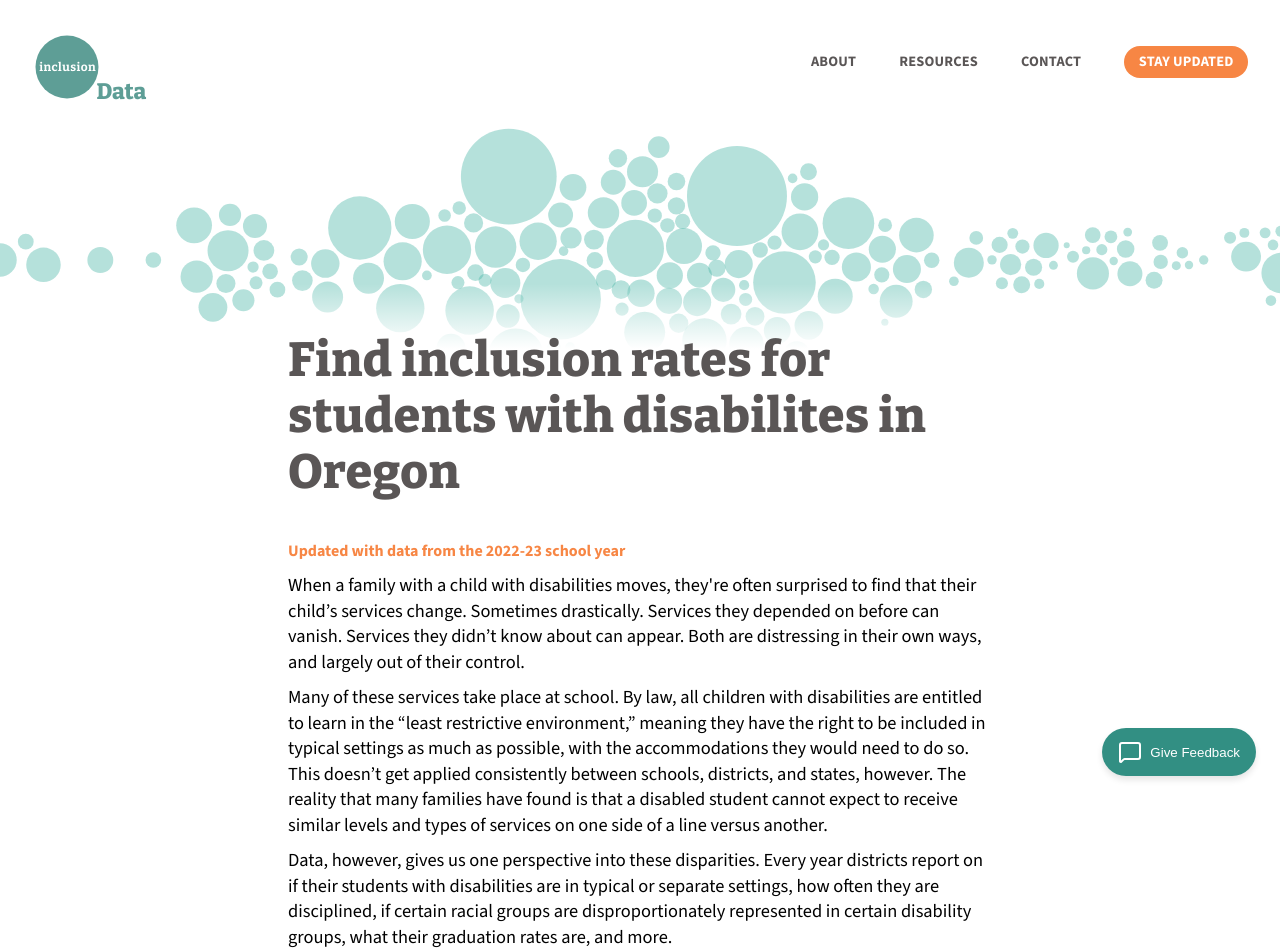
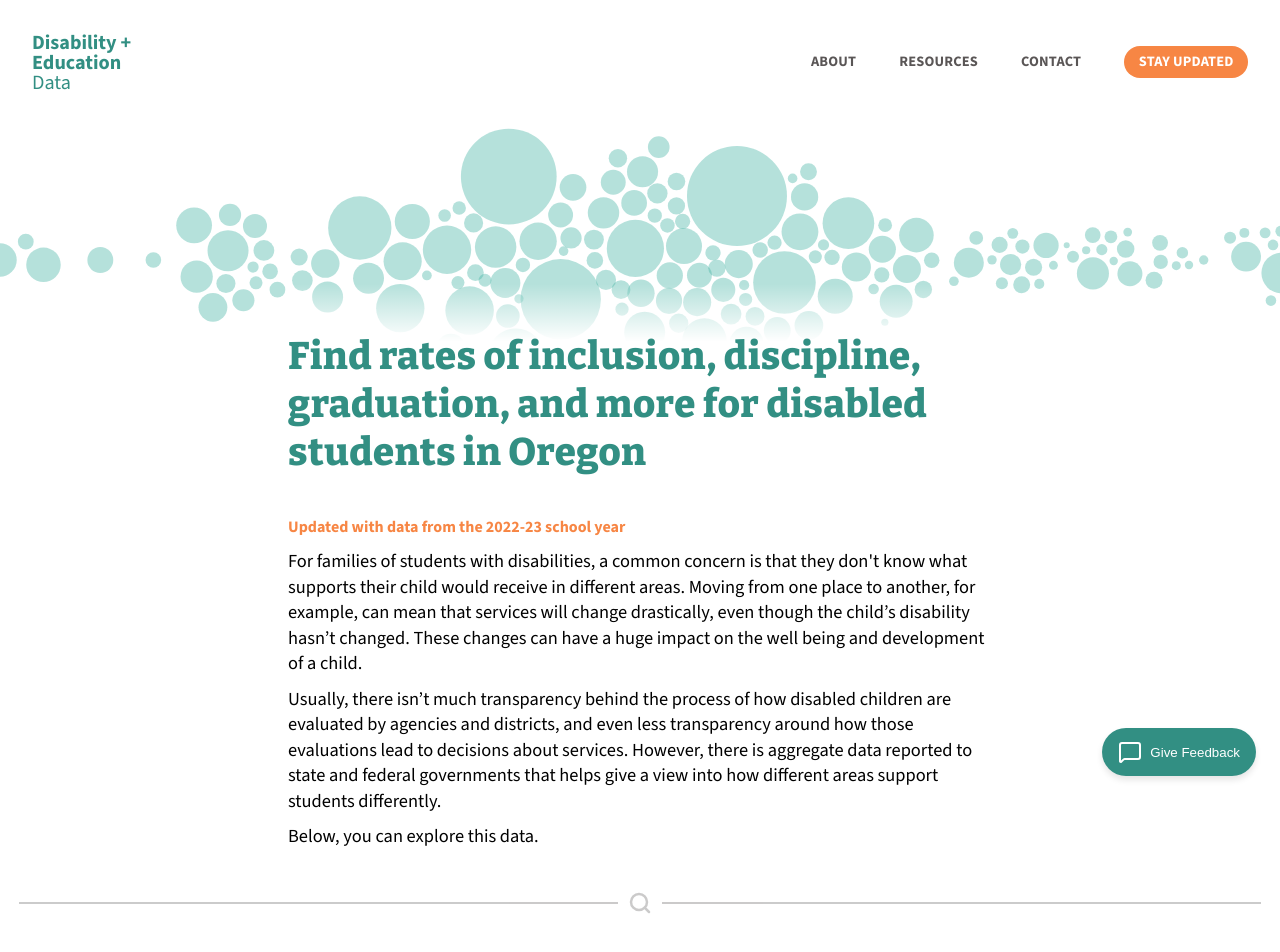
Before and after one commit to bronna/iepdata, a SvelteKit app: page / in a window 1280 px wide. Shown: the top 952 px of the page. Built offline with nearby package versions, Linux system fonts and the light colour scheme.

Commit message:
text, data checks

```diff
--- a/src/lib/components/Footer.svelte
+++ b/src/lib/components/Footer.svelte
@@ -16,10 +16,10 @@
     </div>
     <div class="footer-column">
       <span class="label">
-        created by <a href="https://bronna.github.io/" target="_blank">Brianna Wilson</a>
+        created by Brianna Wilson
       </span>
-      <span class="label" id="email">
-        inclusiondata@protonmail.com
+      <span class="label" id="copyright">
+        &copy; 2025
       </span>
     </div>
   </div>
--- a/src/lib/components/Logo.svelte
+++ b/src/lib/components/Logo.svelte
@@ -5,7 +5,7 @@
 
 <div class="logo">
     <a href="/">
-        <svg width="166" height="100" xmlns="http://www.w3.org/2000/svg" viewBox="0 0 166 100">
+        <!-- <svg width="166" height="100" xmlns="http://www.w3.org/2000/svg" viewBox="0 0 166 100">
             <circle cx="50" cy="50" r="45" fill={color} />
             <text
                 x="51"
@@ -30,7 +30,8 @@
                 alignment-baseline="alphabetic">
                     Data
             </text>
-        </svg>
+        </svg> -->
+        Disability +<br>Education<br><span class="subtitle">Data</span>
     </a>
 </div>
 
@@ -42,11 +43,16 @@
     .logo a {
         text-decoration: none;
         font-weight: 800;
-        font-size: 1.5rem;
-        line-height: 1.2rem;
+        font-size: 1.8rem;
+        line-height: 1.8rem;
         display: inline-block;
         transform: scale(0.7);
         transform-origin: top left;
+        color: var(--colorInclusiveDark);
+    }
+
+    .logo a .subtitle {
+        font-weight: 300;
     }
 
     svg {
--- a/src/routes/+page.svelte
+++ b/src/routes/+page.svelte
@@ -40,7 +40,7 @@
     </div>
 
     <h1 class="headline text-width">
-        Find inclusion rates for students with disabilites in Oregon
+        Find rates of inclusion, discipline, graduation, and more for disabled students in Oregon
     </h1>
 
     <h3 class="byline text-width">
@@ -50,16 +50,13 @@
     <StateMap />
 
     <p class="text-width">
-        When a family with a child with disabilities moves, they're often surprised to find that their child’s services change. Sometimes drastically. Services they depended on before can vanish. Services they didn’t know about can appear. Both are distressing in their own ways, and largely out of their control.
+        For families of students with disabilities, a common concern is that they don't know what supports their child would receive in different areas. Moving from one place to another, for example, can mean that services will change drastically, even though the child’s disability hasn’t changed. These changes can have a huge impact on the well being and development of a child.
     </p>
     <p class="text-width">
-        Many of these services take place at school. By law, all children with disabilities are entitled to learn in the “least restrictive environment,” meaning they have the right to be included in typical settings as much as possible, with the accommodations they would need to do so. This doesn’t get applied consistently between schools, districts, and states, however. The reality that many families have found is that a disabled student cannot expect to receive similar levels and types of services on one side of a line versus another.
+        Usually, there isn’t much transparency behind the process of how disabled children are evaluated by agencies and districts, and even less transparency around how those evaluations lead to decisions about services. However, there is aggregate data reported to state and federal governments that helps give a view into how different areas support students differently.
     </p>
     <p class="text-width">
-        Data, however, gives us one perspective into these disparities. Every year districts report on if their students with disabilities are in typical or separate settings, how often they are disciplined, if certain racial groups are disproportionately represented in certain disability groups, what their graduation rates are, and more.
-    </p>
-    <p class="text-width">
-        This site makes that data accessible and clear for families, educators, and policymakers to use. Keep scrolling to explore.
+        Below, you can explore this data.
     </p>
 </div>
 
@@ -105,14 +102,14 @@
                         Based on how much of their day those students spend in regular classrooms, <strong>{$selectedDistrictData[0].properties["Institution Name"]}</strong> has an <strong>inclusion score</strong> of <strong>{$selectedDistrictData[0].properties.quartile} out of 4</strong> and is more inclusive than <strong>{$selectedDistrictData[0].properties.percent_more_inclusive}% of districts</strong> in Oregon.
                         <br>
                         <br>
-                        <SimpleAccordion title="How do we calculate the inclusion score?">
-                            The inclusion score is based on the percent of children with disabilites who are:
+                        <SimpleAccordion title="How is the inclusion score calculated?">
+                            The inclusion score is based on the percent of children with disabilites who are in a regular classroom for:
                             <ul>
-                                <li>- in regular classrooms for most of the day</li>
-                                <li>- part of the day</li>
-                                <li>- a little bit of the day</li>
-                                <li>- completely out of a regular classroom environment</li>
+                                <li>- more than 80% of the day</li>
+                                <li>- more than 40% and less than 80% of the day</li>
+                                <li>- less than 40% of the day</li>
                             </ul>
+                            Or, in a completely separate environment, like a hospital or detention facility.
                         </SimpleAccordion>
                     </div>
                 </section>
@@ -173,13 +170,15 @@
 
     .headline {
         text-align: left;
-        color: var(--colorDarkGray);
+        color: var(--colorInclusiveDark);
         position: relative;
         z-index: 2;
         margin-top: 14rem;
         margin-bottom: 2.5rem;
         background: linear-gradient(to bottom, transparent 0%, var(--colorBackgroundWhite) 30%);
         padding: 3rem 0 0rem 0;
+        font-size: 2.4rem;
+        line-height: 3rem;
     }
 
     @media (max-width: 768px) {
--- a/src/routes/[districtID]/+page.svelte
+++ b/src/routes/[districtID]/+page.svelte
@@ -87,7 +87,7 @@
             <DonutChart
                 data={inclusionCategories}
                 chartColors = {[colors.colorInclusive, colors.colorSemiInclusive, colors.colorNonInclusive, colors.colorSeparate]}
-                centerText={+districtData["Total Student Count"].toLocaleString()}
+                centerText={districtData["Total Student Count"] ? districtData["Total Student Count"].toLocaleString() : "-"}
                 centerText2="students"
                 centerText3="with IEPs"
             />
```
